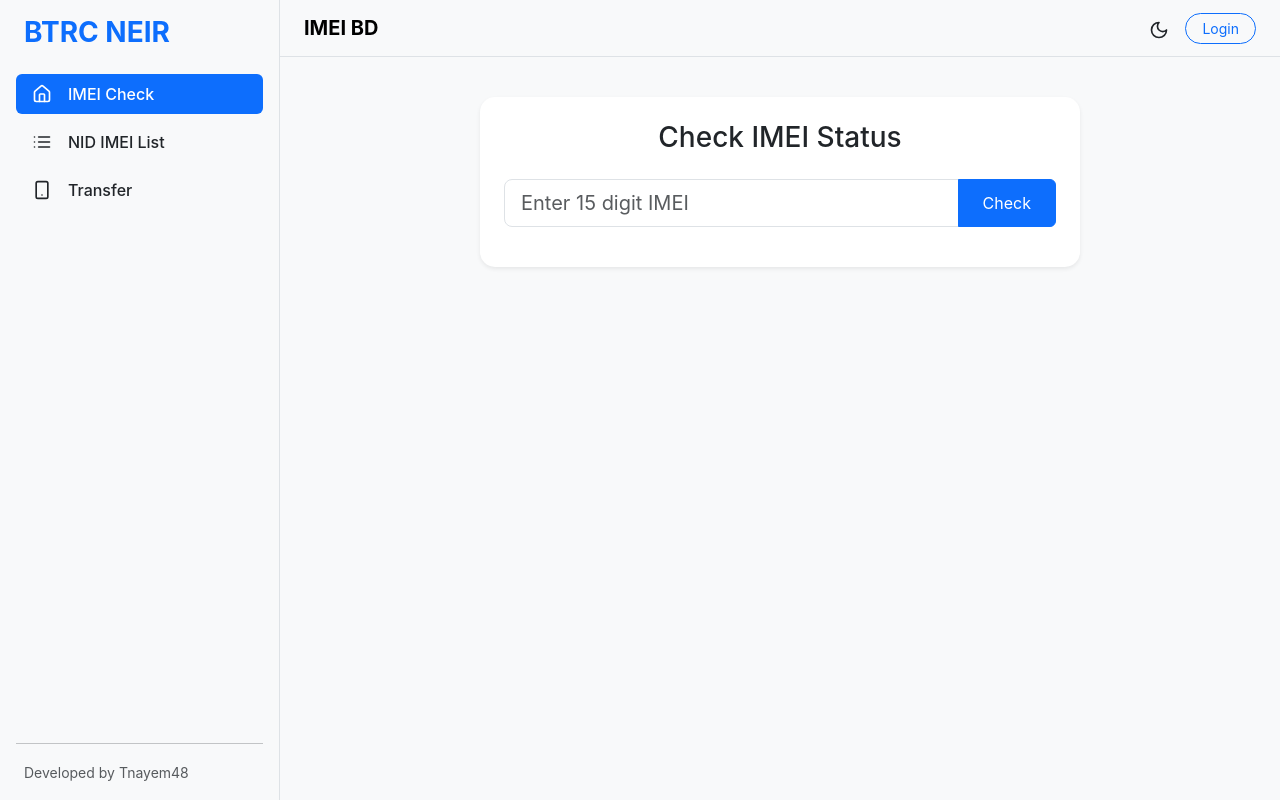
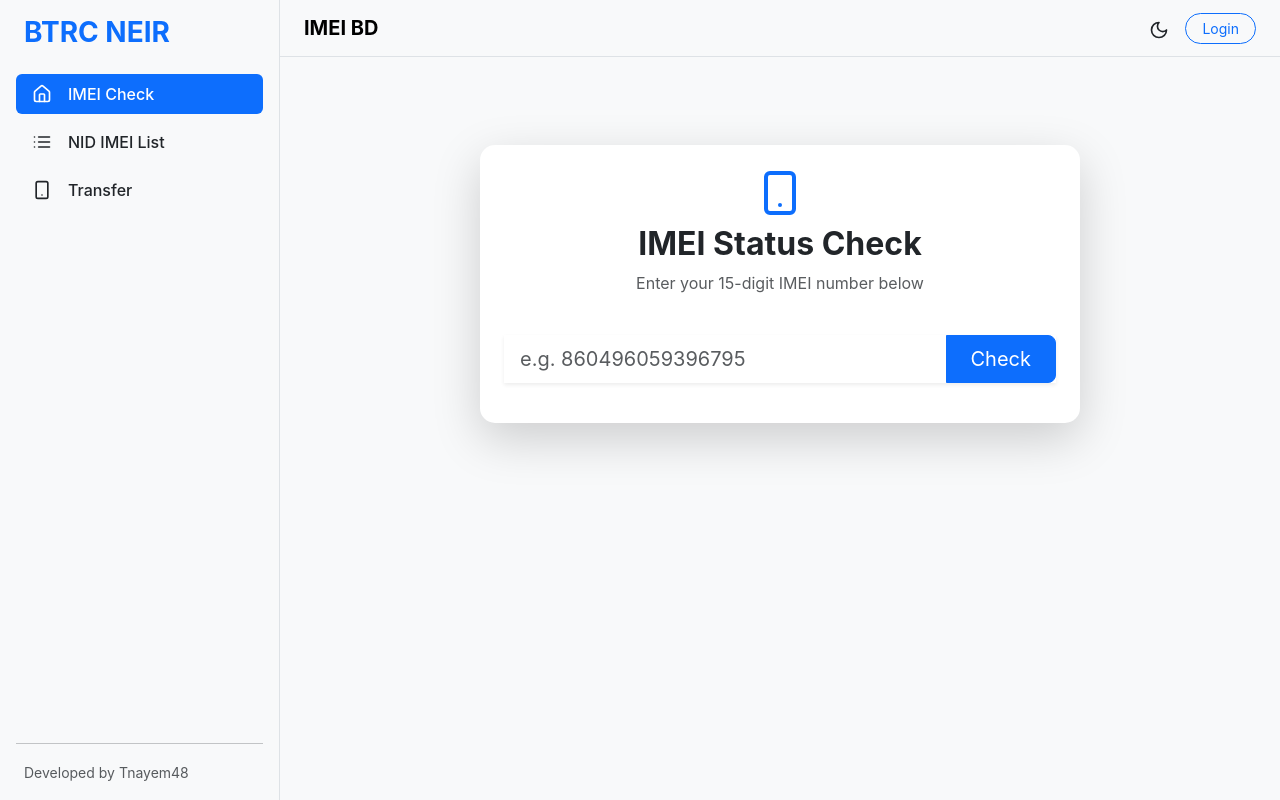
Before and after one commit to nayem-48ai/iMEi-BD, a Next.js app: page / in a window 1280 px wide. Built offline with nearby package versions, Linux system fonts and the light colour scheme.

Commit message:
Update page.js

```diff
--- a/app/page.js
+++ b/app/page.js
@@ -1,9 +1,10 @@
 "use client";
-import { useState, useEffect } from 'react';
+import { useState, useEffect, Suspense } from 'react';
 import { useSearchParams } from 'next/navigation';
 import LoadingSpinner from '@/components/LoadingSpinner';
+import { Smartphone, CheckCircle, XCircle } from 'lucide-react';
 
-export default function HomePage() {
+function ImeiContent() {
   const [imei, setImei] = useState('');
   const [loading, setLoading] = useState(false);
   const [result, setResult] = useState(null);
@@ -15,10 +16,10 @@ export default function HomePage() {
       setImei(urlImei);
       checkImei(urlImei);
     }
-  }, []);
+  }, [searchParams]);
 
   const checkImei = async (targetImei = imei) => {
-    if (!targetImei) return;
+    if (!targetImei || targetImei.length < 14) return;
     setLoading(true);
     try {
       const res = await fetch('/api/proxy', {
@@ -31,19 +32,24 @@ export default function HomePage() {
       const data = await res.json();
       setResult(data);
     } catch (err) {
-      alert("Error checking IMEI");
+      console.error(err);
     }
     setLoading(false);
   };
 
   return (
-    <div className="card shadow-sm border-0 rounded-4 p-4 mx-auto" style={{ maxWidth: '600px' }}>
-      <h3 className="text-center mb-4">Check IMEI Status</h3>
-      <div className="input-group mb-3">
+    <div className="card shadow-lg border-0 rounded-4 p-4 mx-auto mt-5" style={{ maxWidth: '600px' }}>
+      <div className="text-center mb-4">
+        <Smartphone size={48} className="text-primary mb-2" />
+        <h2 className="fw-bold">IMEI Status Check</h2>
+        <p className="text-muted">Enter your 15-digit IMEI number below</p>
+      </div>
+
+      <div className="input-group input-group-lg mb-3 shadow-sm">
         <input
           type="text"
-          className="form-control form-control-lg"
-          placeholder="Enter 15 digit IMEI"
+          className="form-control border-0"
+          placeholder="e.g. 860496059396795"
           value={imei}
           onChange={(e) => setImei(e.target.value)}
         />
@@ -53,17 +59,24 @@ export default function HomePage() {
       </div>
 
       {result && (
-        <div className={`alert mt-4 ${result.replyMessage?.msg === 'WL' ? 'alert-success' : 'alert-danger'} border-0 shadow-sm`}>
-          <div className="d-flex align-items-center">
-            <div className="flex-grow-1">
-              <strong>IMEI: {result.replyMessage?.imei}</strong>
-              <p className="mb-0 mt-2">
+        <div className={`card mt-4 border-0 ${result.replyMessage?.msg === 'WL' ? 'bg-success-subtle' : 'bg-danger-subtle'} animate__animated animate__fadeIn`}>
+          <div className="card-body d-flex align-items-start gap-3">
+            {result.replyMessage?.msg === 'WL' ?
+              <CheckCircle className="text-success mt-1" size={24} /> :
+              <XCircle className="text-danger mt-1" size={24} />
+            }
+            <div>
+              <h5 className={`mb-1 ${result.replyMessage?.msg === 'WL' ? 'text-success' : 'text-danger'}`}>
+                {result.replyMessage?.msg === 'WL' ? "Valid IMEI" : "Invalid / Not Found"}
+              </h5>
+              <p className="mb-0 text-dark">
                 {result.replyMessage?.msg === 'WL'
                   ? `IMEI নম্বর ${result.replyMessage?.imei} NEIR সিস্টেমে নিবন্ধিত রয়েছে এবং ব্যবহৃত হচ্ছে।`
                   : `IMEI নম্বর ${result.replyMessage?.imei} নিবন্ধিত নয় / বৈধতা যাচাই সম্ভব নয়।`
                 }
               </p>
-              <small className="text-muted mt-2 d-block text-end">Powered by Tnayem48</small>
+              <hr />
+              <small className="text-muted fw-bold">Admin: Tnayem48</small>
             </div>
           </div>
         </div>
@@ -71,3 +84,11 @@ export default function HomePage() {
     </div>
   );
 }
+
+export default function HomePage() {
+  return (
+    <Suspense fallback={<div className="text-center mt-5"><LoadingSpinner /></div>}>
+      <ImeiContent />
+    </Suspense>
+  );
+}
```
